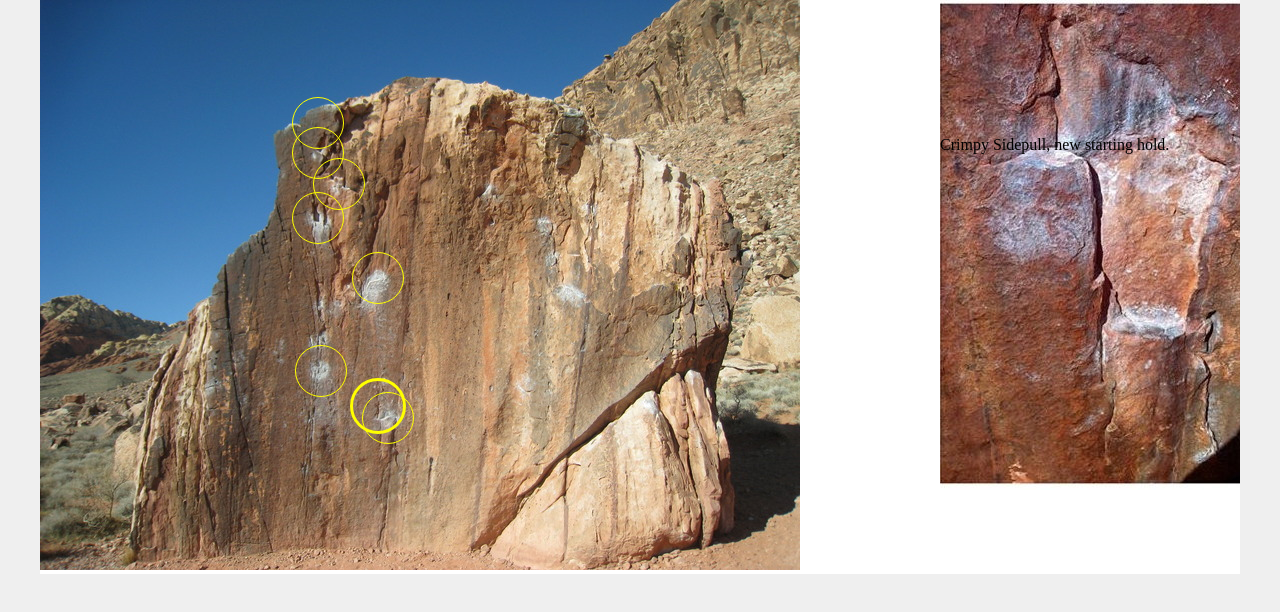
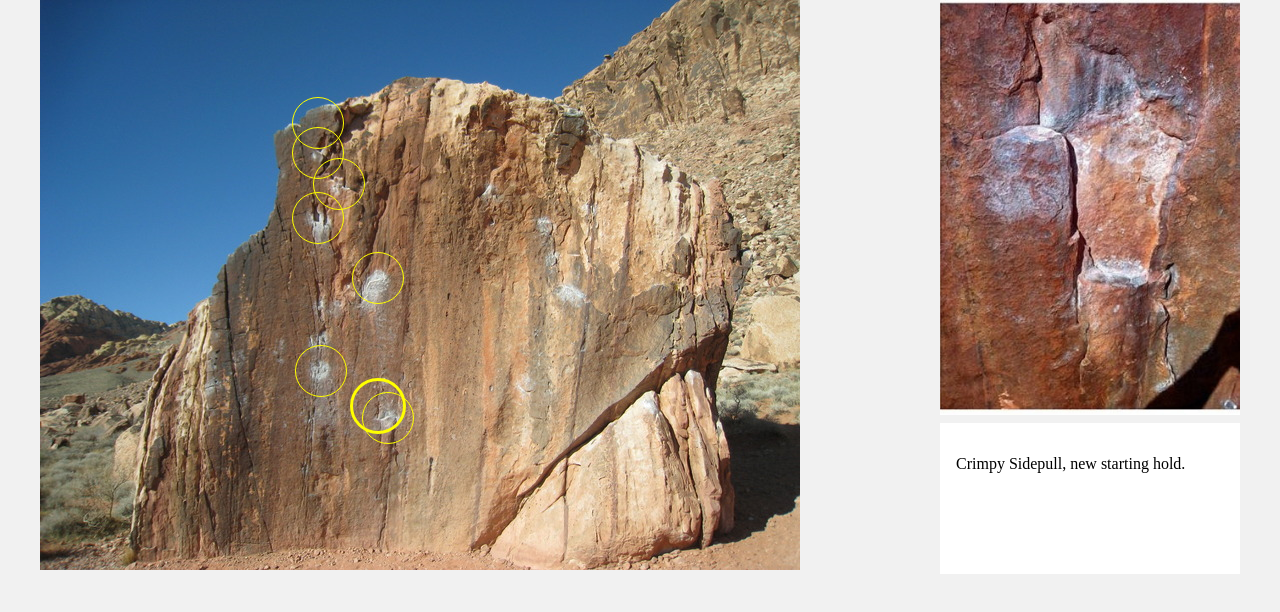
Before and after one commit to kyledavid/rock-genius-redux, a React app: page / in a window 1280 px wide. Shown: the top 612 px of the page. Built offline with nearby package versions, Linux system fonts and the light colour scheme.

Commit message:
Some styling of shelf, inactive holds selected when overlapping with active holds

```diff
--- a/src/components/Descriptor.js
+++ b/src/components/Descriptor.js
@@ -1,3 +1,4 @@
 import React from 'react'
 
-export default ({description}) => <div className="description"><p>{description}</p></div>
+export default ({description}) => <div className="description">
+  <p>{description}</p></div>
--- a/src/containers/Shelf.js
+++ b/src/containers/Shelf.js
@@ -8,12 +8,14 @@ class Shelf extends React.Component {
     let hold = pearl[this.props.active]
     return (
       <aside id="detail-shelf">
-        <Zoompic
-          pic={hold.pic}
-        />
-        <Descriptor
-          description={this.props.active ? hold.desc : null}
-        />
+        <div className="shelf-inner-wrapper">
+          <Zoompic
+            pic={hold.pic}
+          />
+          <Descriptor
+            description={hold.desc}
+          />
+        </div>
       </aside>
     )
   }
--- /dev/null
+++ b/src/scss/shelf.scss
@@ -0,0 +1,31 @@
+#detail-shelf {
+  position: absolute;
+  right: 0;
+  top: 0;
+  bottom: 0;
+  width: 300px;
+}
+
+.zoom-pic {
+  width: 300px;
+  min-height: 200px;
+  max-height: 415px;
+  overflow: hidden;
+  background-color: #ccc;
+  img {
+    width: 100%;
+  }
+}
+
+.description {
+  background-color: #fff;
+  margin-top: .5em;
+  padding: 1em;
+  flex: 1;
+}
+
+.shelf-inner-wrapper {
+  display: flex;
+  flex-direction: column;
+  height: 574px;
+}
--- a/src/style.scss
+++ b/src/style.scss
@@ -1,18 +1,11 @@
+@import './scss/shelf';
+
 body {
-  background-color: #efefef;
+  background-color: #f1f1f1;
 }
 
 #boulder-container {
   position: relative;
-  background-color: #fff;
-}
-
-#detail-shelf {
-  position: absolute;
-  right: 0;
-  top: 0;
-  bottom: 0;
-  width: 300px;
 }
 
 .single-hold {
@@ -21,10 +14,12 @@ body {
   border-radius: 100%;
   border: 1px solid yellow;
   position: absolute;
+  z-index: 2;
 }
 
 .single-hold.active {
   border-width: 3px;
+  z-index: 1;
 }
 
 .detail-container {
@@ -44,11 +39,7 @@ body {
   }
 }
 
-.zoom-pic {
-  width: 300px;
-  height: 120px;
-  background-color: #ccc;
-}
+
 
 .container {
   max-width: 1200px;
--- a/src/utils/routes.json
+++ b/src/utils/routes.json
@@ -6,7 +6,8 @@
         "left": "322px"
       },
       "desc": "Cracked Rail, former start hold. Use as foothold only.",
-      "foothold": true
+      "foothold": true,
+      "pic": "start-hold.jpg"
     },
     {
       "position": {
```
